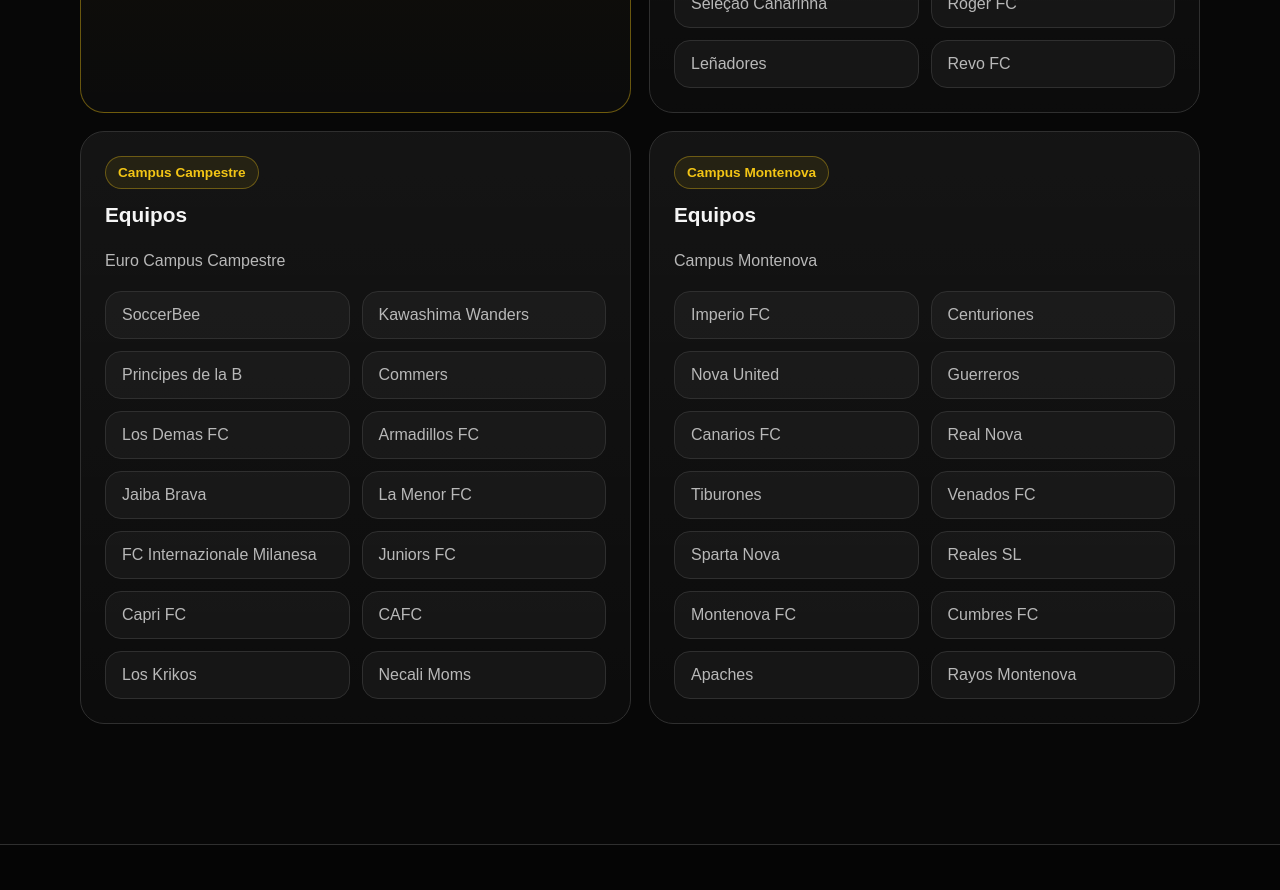
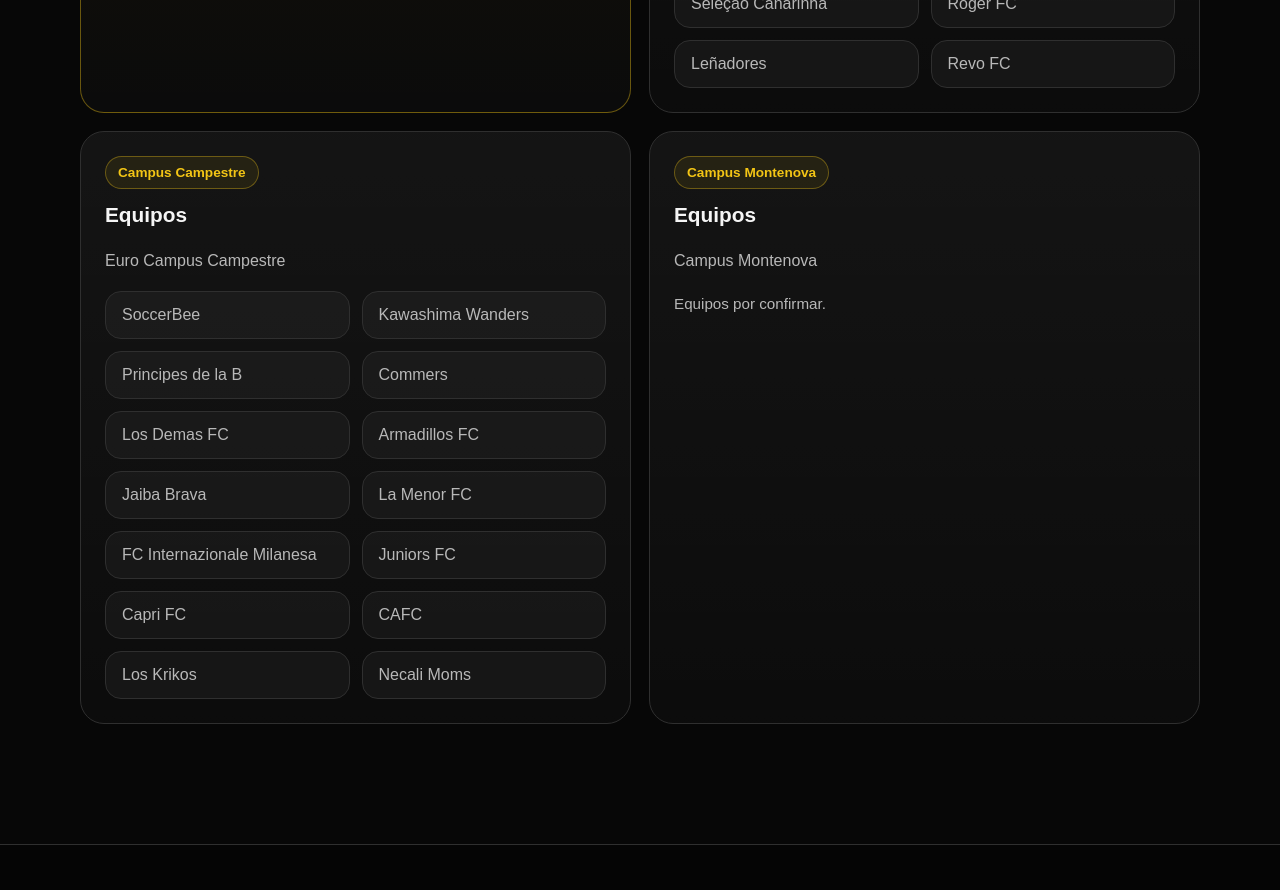
Before and after one commit to spartansleague/spartans-league, a Next.js app: page /torneos in a window 1280 px wide. Shown: the part 920-1810 px from the top of the page. Built offline with nearby package versions, Linux system fonts and the light colour scheme.

Commit message:
Add files via upload

```diff
--- a/app/torneos/page.js
+++ b/app/torneos/page.js
@@ -22,7 +22,7 @@ export default function TorneosPage() {
               <span className="badge">{torneo.estado}</span>
               <h3>{torneo.nombre}</h3>
               <p><strong>Categoría:</strong> {torneo.categoria}</p>
-              <p><strong>Equipos por campus:</strong> {torneo.equipos}</p>
+              <p><strong>Equipos actuales:</strong> {torneo.equipos}</p>
               <p><strong>Sedes:</strong> {torneo.sedes}</p>
               <p><strong>Inicio:</strong> {torneo.inicio}</p>
               <div className="actions-row">
@@ -36,11 +36,15 @@ export default function TorneosPage() {
               <span className="badge">{grupo.campus}</span>
               <h3>Equipos</h3>
               <p>{grupo.sede}</p>
-              <div className="team-list">
-                {grupo.equipos.map((equipo) => (
-                  <div className="team-pill" key={`${grupo.campus}-${equipo}`}>{equipo}</div>
-                ))}
-              </div>
+              {grupo.equipos.length > 0 ? (
+                <div className="team-list">
+                  {grupo.equipos.map((equipo) => (
+                    <div className="team-pill" key={`${grupo.campus}-${equipo}`}>{equipo}</div>
+                  ))}
+                </div>
+              ) : (
+                <p className="note">Equipos por confirmar.</p>
+              )}
             </div>
           ))}
         </div>
--- a/data/leagueData.js
+++ b/data/leagueData.js
@@ -45,6 +45,7 @@ export const torneos = [
 ];
 
 export const equipos = [
+  // Campus Valle
   "Rolando City",
   "Lobos FC",
   "Formadores FC",
@@ -59,6 +60,8 @@ export const equipos = [
   "Roger FC",
   "Leñadores",
   "Revo FC",
+
+  // Campus Campestre
   "SoccerBee",
   "Kawashima Wanders",
   "Principes de la B",
@@ -119,22 +122,7 @@ export const equiposPorCampus = [
   {
     campus: "Campus Montenova",
     sede: "Campus Montenova",
-    equipos: [
-      "Imperio FC",
-      "Centuriones",
-      "Nova United",
-      "Guerreros",
-      "Canarios FC",
-      "Real Nova",
-      "Tiburones",
-      "Venados FC",
-      "Sparta Nova",
-      "Reales SL",
-      "Montenova FC",
-      "Cumbres FC",
-      "Apaches",
-      "Rayos Montenova",
-    ],
+    equipos: [],
   },
 ];
 
```
